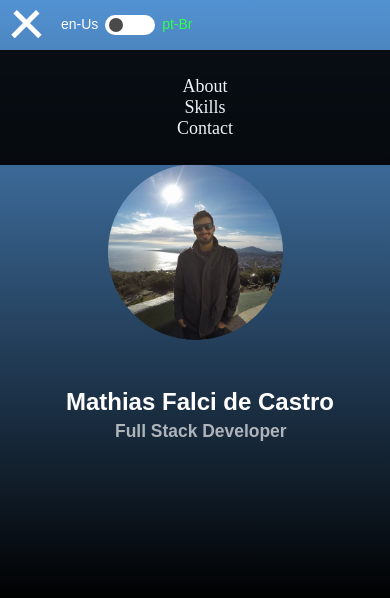
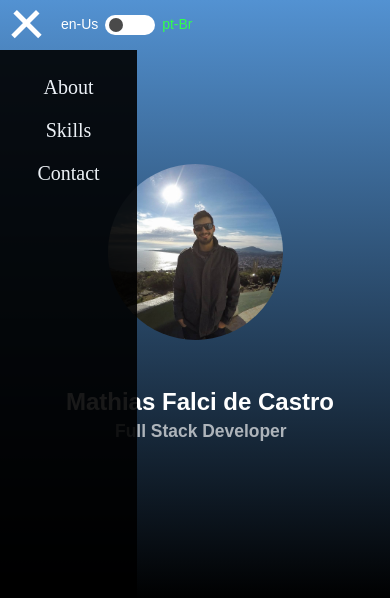
Before and after one commit to mathiasfc/MainPage, a plain HTML site: page index.html in a window 390 px wide. Both pictures are taken after a click on the element 27 px from the left and 24 px from the top of the page. Shown: the top 598 px of the page. Drawn offline with Linux system fonts and the light colour scheme.

Commit message:
Resolution tests.
First patch of main page.

```diff
--- a/css/mainPage.css
+++ b/css/mainPage.css
@@ -1027,18 +1027,21 @@ a {
 	position: absolute;
     background: black;
     top: 50px;
+        height: 100vh;
     opacity: 0.9;
-    width: 100%;
+    width: 30%;
     padding: 10px;
-
+	display:none;
 }
 
 .mobileLinks{
 	list-style-type: none;
 	padding-left: 0px;
+	height: auto;
 }
 
 .linkMobile{
-	font-size: 18px;
+	font-size: 20px;
     color: white;
+	cursor: pointer;
 }
--- a/index.html
+++ b/index.html
@@ -80,9 +80,9 @@
 
   <div id="mobileMenu" >
   <ul class="mobileLinks">
-     <li class="link" style="text-align:center;"><a href="#about"><span class="spanSobre linkMobile"></span></a></li>
-     <li class="link" style="text-align:center;"><a href="#skills"><span class="spanSkills linkMobile"></span></a></li>
-     <li class="link" style="text-align:center;"><a href="#contact"><span class="spanContato linkMobile"></span></a></li>
+     <li class="link" style="text-align:center; margin-bottom: 20px;"><a href="#about"><span class="spanSobre linkMobile"></span></a></li>
+     <li class="link" style="text-align:center; margin-bottom: 20px;"><a href="#skills"><span class="spanSkills linkMobile"></span></a></li>
+     <li class="link" style="text-align:center; margin-bottom: 20px;"><a href="#contact"><span class="spanContato linkMobile"></span></a></li>
   </ul>
   </div>
 
--- a/js/mainPage.js
+++ b/js/mainPage.js
@@ -196,6 +196,16 @@ $(window).resize(function() {
 		}
 	}
 
+	if(!$('.menuMobile').is(':visible')){
+		if($("#mobileMenu").is(':visible')){
+			toggleMenuMobile(document.getElementsByClassName("menuMobile")[0]);
+		}
+		$("#mobileMenu").hide();
+	}
+{
+
+}
+
 });
 
 function remoteSVG (selector, c, onload) {
@@ -389,10 +399,11 @@ function enableTyped(){
 }
 
 function toggleMenuMobile(x){
+	console.log(x);
     x.classList.toggle("change");
 	ToggleMobileMenu();
 }
 
 function ToggleMobileMenu(){
-	//TODO HERE
+	$('#mobileMenu').slideToggle("fast");
 }
```
